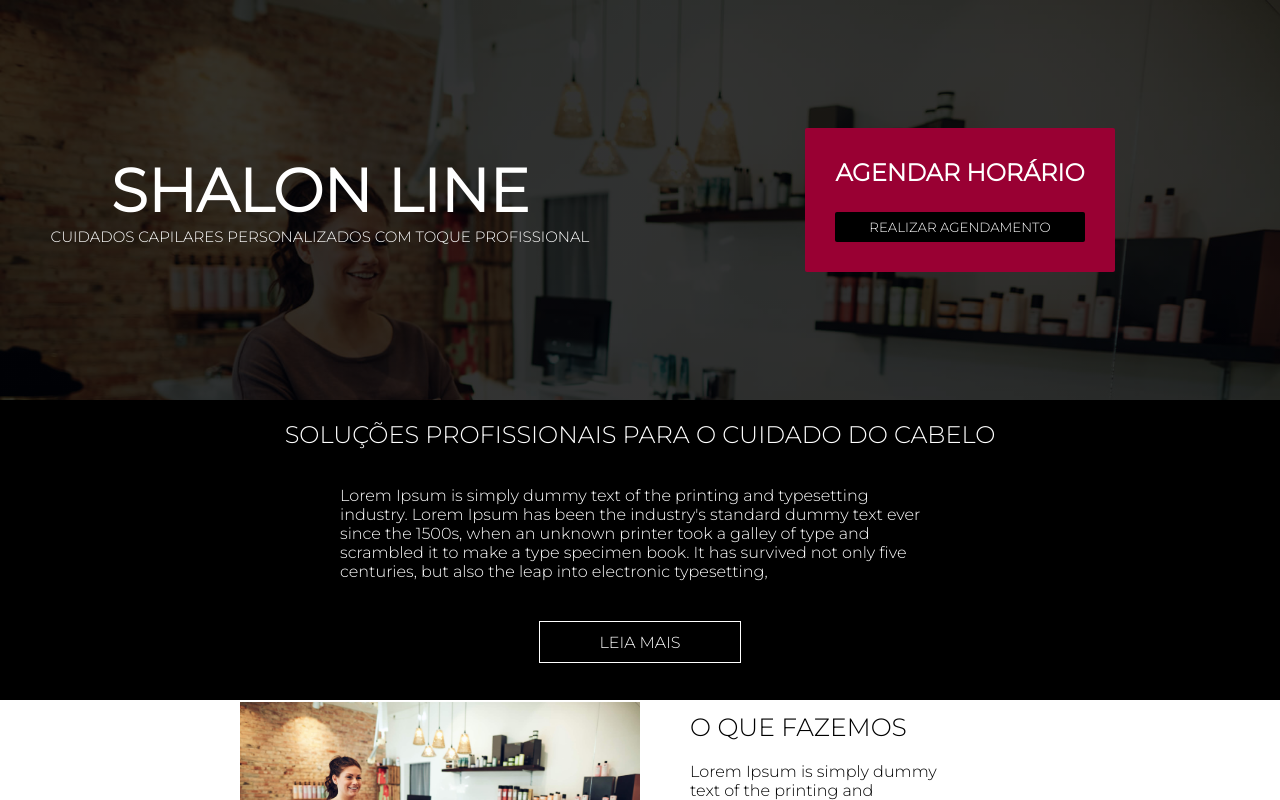
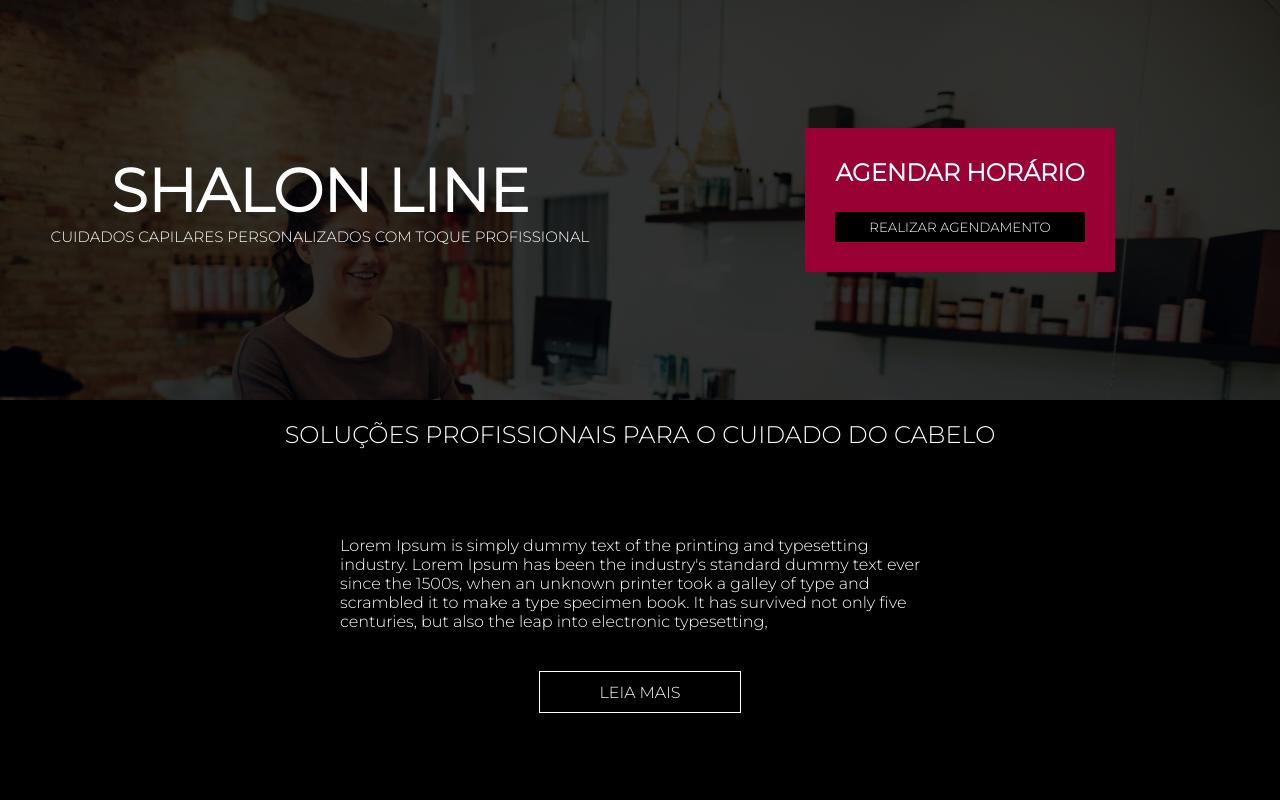
Before and after one commit to guilhermeoln/landing-salao, a React (Create React App) app: page / in a window 1280 px wide. Shown: the top 800 px of the page. Built offline with nearby package versions, Linux system fonts and the light colour scheme.

Commit message:
Redimensionando o SectionAbout

```diff
--- a/src/Components/SectionAbout/about.css
+++ b/src/Components/SectionAbout/about.css
@@ -3,7 +3,7 @@ article{
     flex-direction: column;
     align-items: center;
     background-color: black;
-    height: 300px;
+    height: 50vh;
     color: #FFF;
 }
 
--- a/src/Components/SectionHome/home.css
+++ b/src/Components/SectionHome/home.css
@@ -1,7 +1,7 @@
 section{
     display: flex;
     width: 100%;
-    height: 400px;
+    height: 50vh;
     background: linear-gradient(rgba(0,0,0,.8),rgba(0,0,0,.8)),url(../../assets/home-landing.jpeg) no-repeat;
     background-size: cover;
 }
--- a/src/Components/SectionInfo/index.js
+++ b/src/Components/SectionInfo/index.js
@@ -15,7 +15,7 @@ export default function SectionInfo(){
 
     return(
         <div className='container-info'>
-            <div className='col-info-left'>
+            <div className='col-info-left' data-aos="fade-right">
                 <div className='col-img-left'>
                     <img src={logo} />
                 </div>
```
